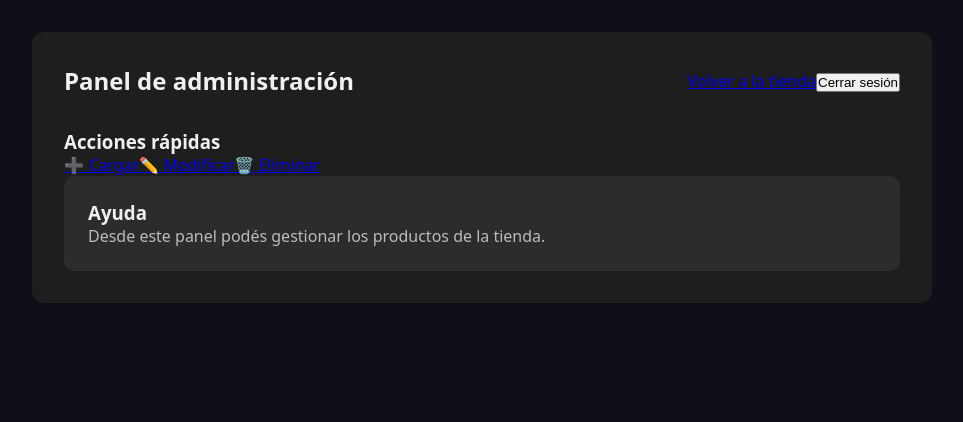
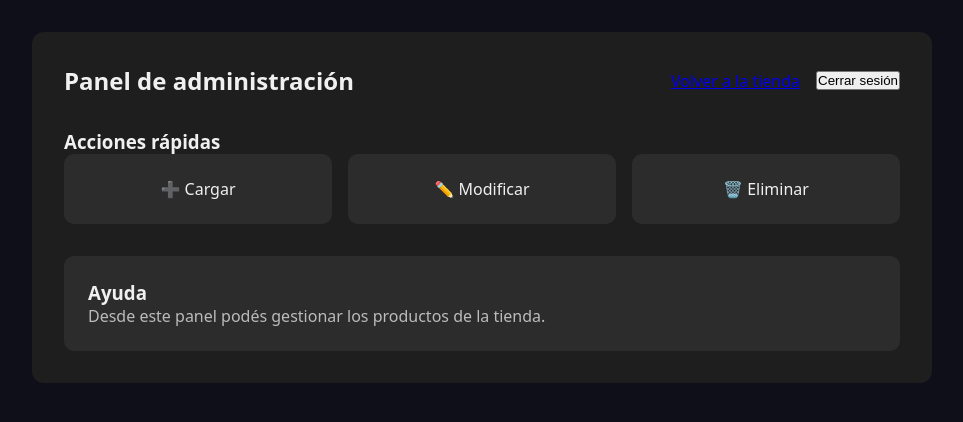
Before and after one commit to tkdbrian/preentrega-react, a React (Vite) app: page /admin/dashboard in a window 1280 px wide. Shown: the top 422 px of the page, without its empty margins (158-1121 px from the left). Built offline with nearby package versions, Linux system fonts and the light colour scheme; no server answers; sample sign-in values are in the browser's storage.

Commit message:
style: fix dashboard button spacing

```diff
--- a/src/components/adminComponents/Dashboard/Dashboard.css
+++ b/src/components/adminComponents/Dashboard/Dashboard.css
@@ -21,9 +21,11 @@
   margin: 0;
 }
 
-.dashboard-header-actions {
+.dashboard-header-actions,
+.header-actions {
   display: flex;
   gap: 1rem;
+  align-items: center;
 }
 
 .btn-secondary {
@@ -62,7 +64,8 @@
   color: #ccc;
 }
 
-.dashboard-quick-actions {
+.dashboard-quick-actions,
+.actions-grid {
   display: flex;
   gap: 1rem;
   margin-bottom: 2rem;
@@ -110,3 +113,20 @@
   margin: 0;
   color: #bbb;
 }
+
+.action-card {
+  flex: 1;
+  min-width: 120px;
+  padding: 1.5rem 1rem;
+  background: #2c2c2c;
+  color: #f0f0f0;
+  text-decoration: none;
+  border-radius: 10px;
+  font-size: 1rem;
+  text-align: center;
+  transition: background 0.2s;
+}
+
+.action-card:hover {
+  background: #3a3a3a;
+}
```
